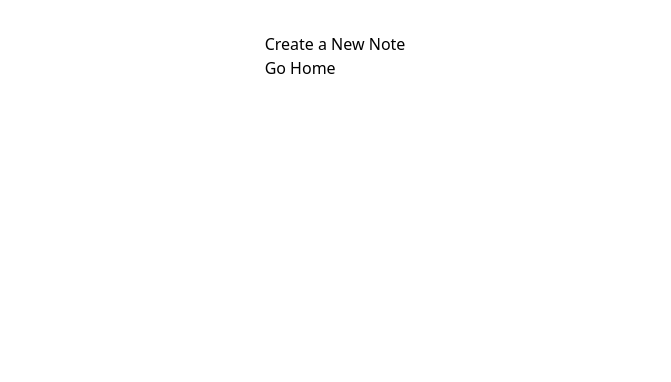
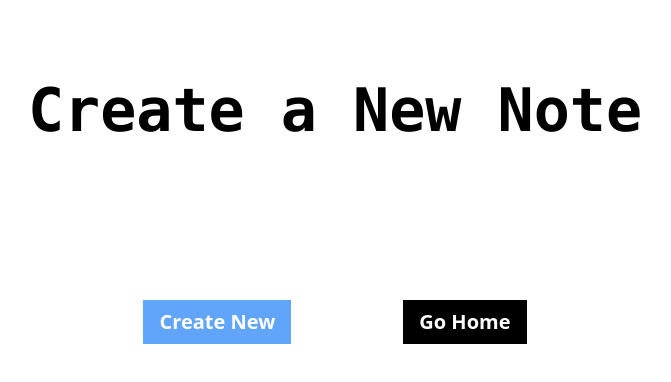
Before and after one commit to fdhammond/notes-app, a React (Vite) app: page /new in a window 1280 px wide. Both pictures are taken after typing "Sample", "Sample", "Sample" into the empty fields and a click on the button "Add". Shown: the top 382 px of the page, without its empty margins (305-976 px from the left). Built offline with nearby package versions, Linux system fonts and the light colour scheme.

Commit message:
add delete button from localstorage and new button routing

```diff
--- a/src/components/Form.tsx
+++ b/src/components/Form.tsx
@@ -103,16 +103,28 @@ export default function Form({ newNote, setNewNote, noteId, title = '', body = '
                     <button type='submit' className='bg-blue-500 rounded-xl px-6 py-2 text-white'>
                         {noteId ? 'Edit' : 'Add'}
                     </button>
-                    <button type='button' className='bg-gray-500 rounded-xl px-6 py-2 text-white'>Cancel</button>
+                    <button type='button' className='bg-gray-500 rounded-xl px-6 py-2 text-white'>
+                        <Link to="/">
+                            Cancel
+                        </Link>
+                    </button>
                 </div>
             </form>
                 ) : (
                     <>
-                        <button>
-                            <Link to="/">
-                                Go Home
-                            </Link>
-                        </button>
+                        <div className='w-1/2 h-full flex justify-center gap-28'>
+                                <button
+                                    onClick={() => setIsEditing(!isEditing)}
+                                    className='px-4 py-2 border-none text-xl font-bold text-white bg-blue-400 hover:bg-black hover:text-white'
+                                >
+                                Create New
+                            </button>
+                            <button className='px-4 py-2 border-none text-xl font-bold text-white bg-black hover:bg-white hover:text-black'>
+                                <Link to="/">
+                                    Go Home
+                                </Link>
+                            </button>
+                        </div>
                     </>
 
                 )
--- a/src/components/Home.tsx
+++ b/src/components/Home.tsx
@@ -12,7 +12,13 @@ interface HomeProps {
     setNewNote: (notes: Note[]) => void;
 }
 
-export default function Home({ newNote }: HomeProps) {
+export default function Home({ newNote, setNewNote }: HomeProps) {
+    const handleDeleteNote = (noteId: string) => {
+        const updatedNotes = newNote.filter(note => note.id !== noteId);
+        setNewNote(updatedNotes);
+        localStorage.setItem("newNote", JSON.stringify(updatedNotes));
+    };
+
     return (
         <div className='flex justify-center align-center w-full h-full'>
             <h1>Home</h1>
@@ -24,7 +30,7 @@ export default function Home({ newNote }: HomeProps) {
                 <div className='w-full h-full flex flex-wrap'>
                     {newNote.map(note => (
                         <div key={note.id} className='border-2 gap-4 flex justify-center align-middle border-black mx-4 my-4'>
-                            <Note title={note.title} body={note.body} noteId={note.id} />
+                            <Note title={note.title} body={note.body} noteId={note.id} onDelete={handleDeleteNote} />
                         </div>
                     ))}
                 </div>
--- a/src/components/NewNote.tsx
+++ b/src/components/NewNote.tsx
@@ -13,9 +13,11 @@ interface NewNoteProps {
 
 export default function NewNote({ newNote, setNewNote }: NewNoteProps) {
     return (
-        <div>
-            <h1>Create a New Note</h1>
-            <Form newNote={newNote} setNewNote={setNewNote} />
+        <div className='w-full h-full flex flex-col justify-center'>
+            <h1 className='text-center mb-40 font-bold font-mono text-6xl mt-12'>Create a New Note</h1>
+            <div className='w-2/3 h-full flex justify-center self-center'>
+                <Form newNote={newNote} setNewNote={setNewNote} />
+            </div>
         </div>
     );
 }
--- a/src/components/Note.tsx
+++ b/src/components/Note.tsx
@@ -4,9 +4,15 @@ interface NoteProps {
     title: string;
     body: string;
     noteId: string;
+    onDelete: (noteId: string) => void;
 }
 
-export default function Note({ title, body, noteId }: NoteProps) {
+export default function Note({ title, body, noteId, onDelete }: NoteProps) {
+    const handleDelete = (e: React.MouseEvent<HTMLButtonElement>) => {
+        e.preventDefault()
+        onDelete(noteId)
+    }
+
     return (
         <div className="flex flex-col justify-center align-middle w-[400px] h-auto px-12 py-12">
             <h2 className="text-4xl font-bold">Note</h2>
@@ -22,7 +28,7 @@ export default function Note({ title, body, noteId }: NoteProps) {
                         Edit
                     </Link>
                 </button>
-                <button className="border-2 bg-red-500 px-4 py-2 rounded-2xl text-white">
+                <button className="border-2 bg-red-500 px-4 py-2 rounded-2xl text-white" onClick={handleDelete}>
                     Delete
                 </button>
             </div>
```
